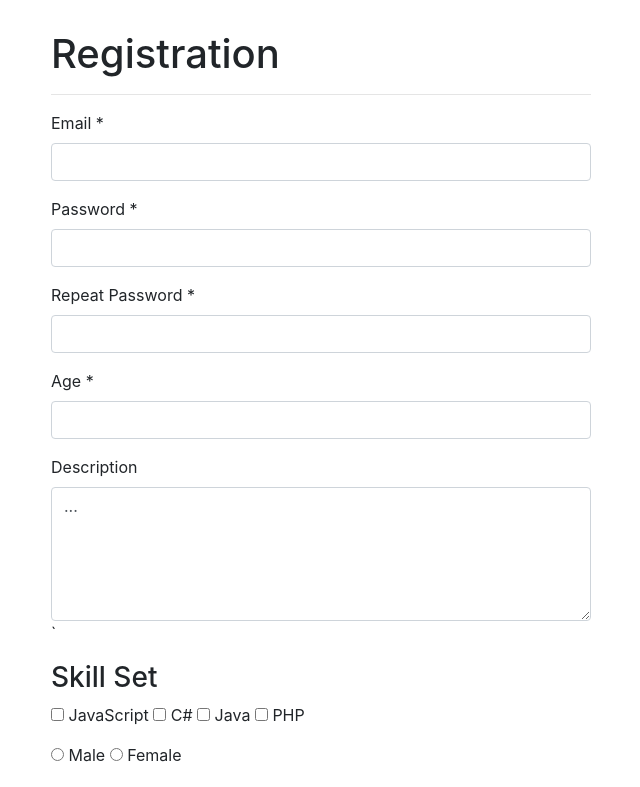
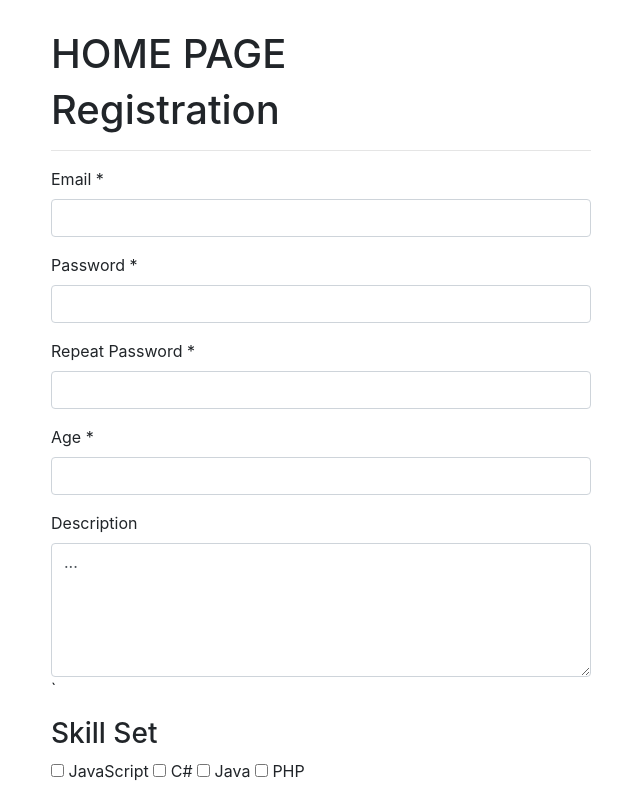
Before and after one commit to AChristoff/VueJS-education, a Vue app: page / in a window 1280 px wide. Shown: the top 787 px of the page, without its empty margins (34-674 px from the left). Built offline with nearby package versions, Linux system fonts and the light colour scheme.

Commit message:
initial commit

```diff
--- a/package.json
+++ b/package.json
@@ -14,6 +14,7 @@
     "popper.js": "^1.16.0",
     "register-service-worker": "^1.6.2",
     "vue": "^2.6.10",
+    "vue-router": "^3.1.3",
     "vuelidate": "^0.7.4"
   },
   "devDependencies": {
--- a/src/App.vue
+++ b/src/App.vue
@@ -1,5 +1,6 @@
 <template>
     <div class="container">
+        <Home></Home>
         <Form v-if="!isSend" @form-send="onFormSend"></Form>
         <ConfirmMessage
             v-else
@@ -9,12 +10,14 @@
 </template>
 
 <script>
+    import Home from './components/Home.vue';
     import ConfirmMessage from './components/ConfirmMessage.vue';
-    import Form from './components/Form.vue'
+    import Form from './components/Form.vue';
 
     export default {
         name: 'app',
         components: {
+            Home,
             ConfirmMessage,
             Form,
         },
--- /dev/null
+++ b/src/components/Home.vue
@@ -0,0 +1,13 @@
+<template>
+    <h1>HOME PAGE</h1>
+</template>
+
+<script>
+    export default {
+        name: "Home"
+    }
+</script>
+
+<style scoped>
+
+</style>
--- a/src/main.js
+++ b/src/main.js
@@ -2,6 +2,8 @@ import Vue from 'vue'
 import App from './App.vue'
 import './registerServiceWorker'
 
+import VueRouter from 'vue-router'
+Vue.use(VueRouter);
 
 import Vuelidate from 'vuelidate'
 Vue.use(Vuelidate);
--- /dev/null
+++ b/src/routes.js
@@ -0,0 +1,5 @@
+export const routes = [
+    {path: '', component: Home},
+    {path: '/contacts', component: Form},
+
+];
```
Also changed, not shown: 1 other file (tests, documents, lock files or other folders).
